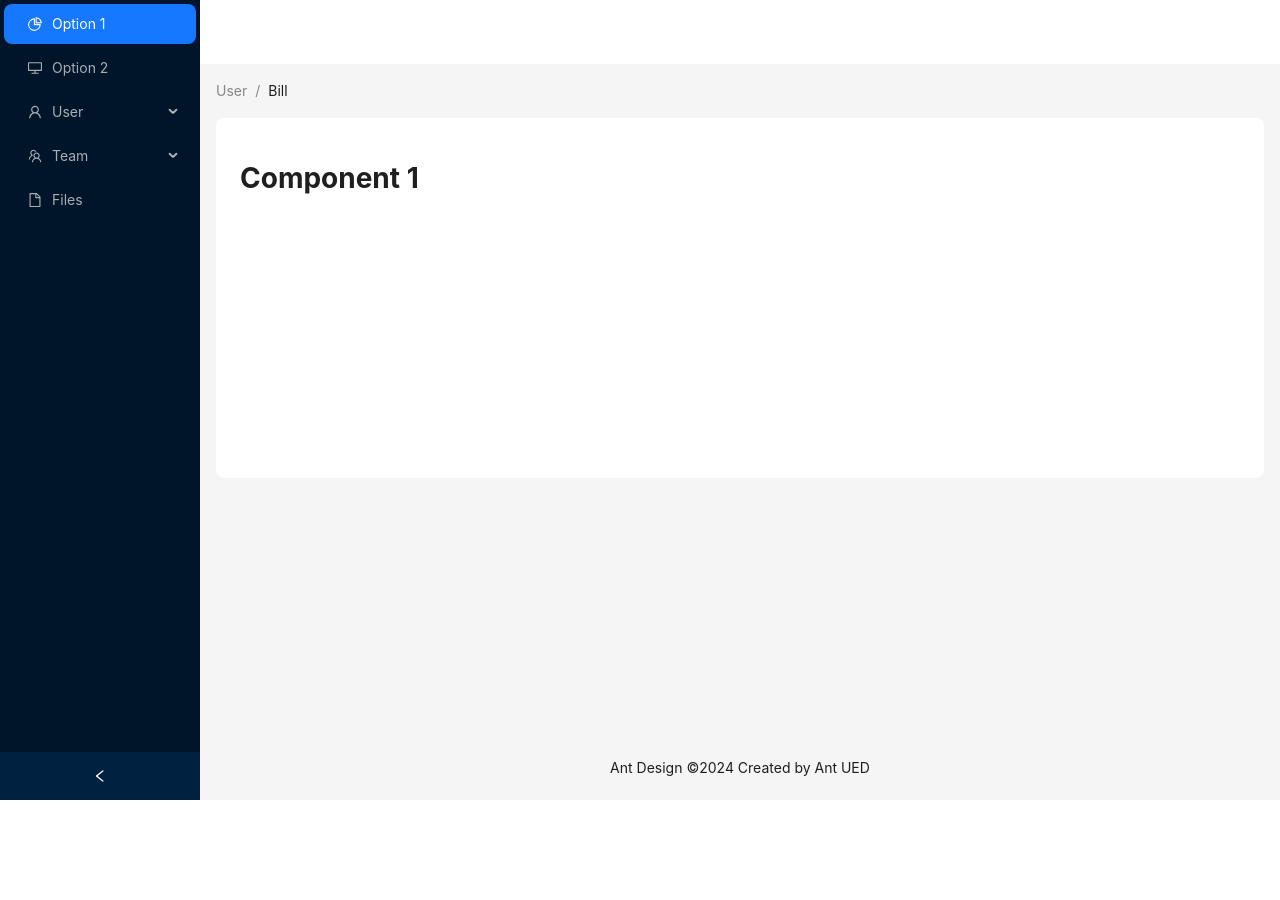
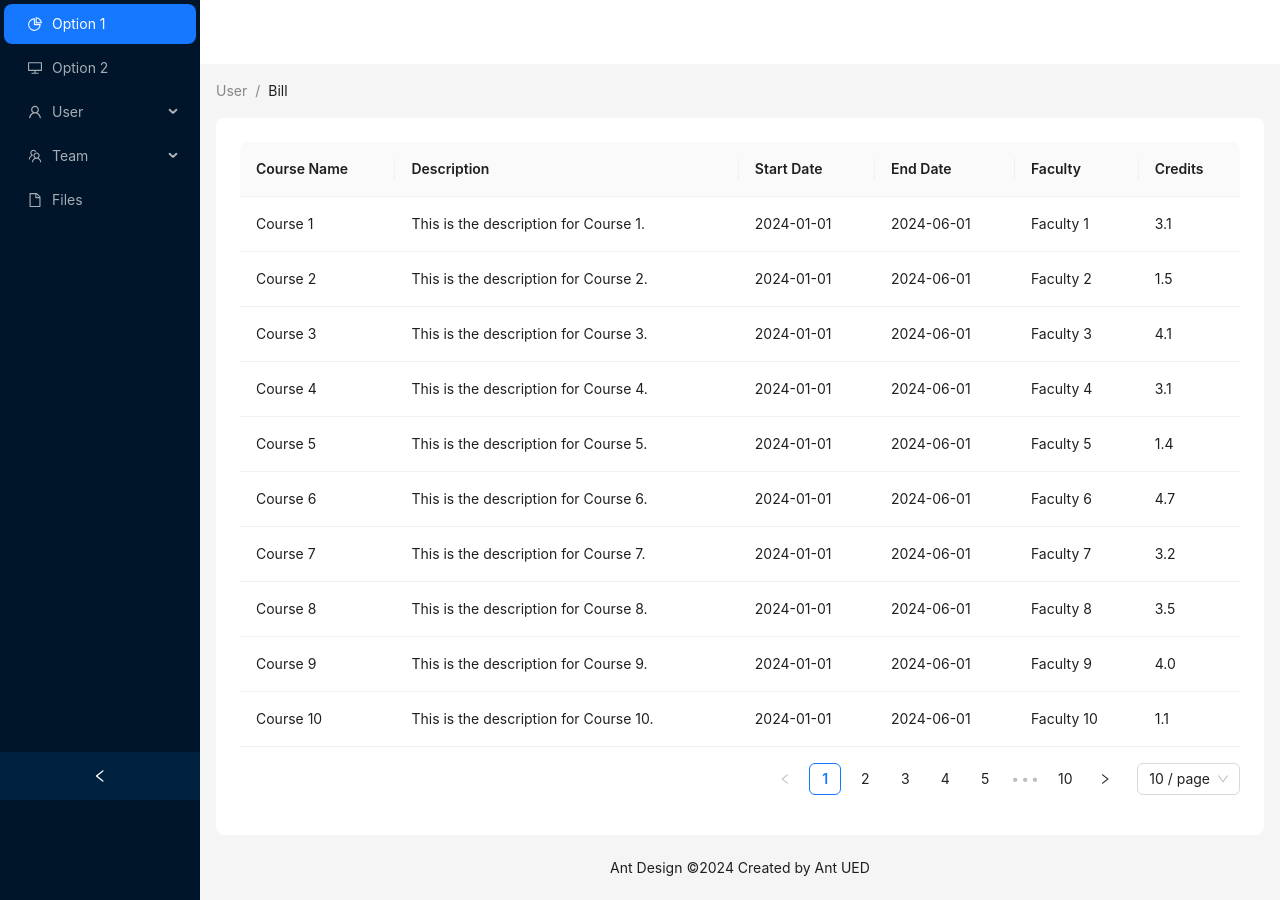
Before and after one commit to zht1014/Stu-Info-Management, a React (Create React App) app: page /home in a window 1280 px wide. Before the commit the page ends 800 px from the top, so only its background shows below. Built offline with nearby package versions, Linux system fonts and the light colour scheme.

Commit message:
add utils and courseView page

```diff
--- a/src/components/Home.js
+++ b/src/components/Home.js
@@ -15,6 +15,7 @@ import {
 import { Layout, Menu, theme, Breadcrumb } from 'antd';
 import { AuthContext } from '../AuthContext';
 import ViewExam from './exam/ViewExam';
+import ViewCourse from './course/ViewCourse';
 
 
 const { Header, Content, Footer, Sider } = Layout;
@@ -30,7 +31,7 @@ function getItem(label, key, icon, component, children) {
 }
 
 const items = [
-  getItem('Option 1', '1', <PieChartOutlined />, () => <h1>Component 1</h1>),
+  getItem('Option 1', '1', <PieChartOutlined />, () => <ViewCourse/>),
   getItem('Option 2', '2', <DesktopOutlined />, () => <ViewExam/>),
   getItem('User', 'sub1', <UserOutlined />, null, [
     getItem('Tom', '3', null, () => <h1>Component sub1-1</h1>),
--- /dev/null
+++ b/src/components/course/ViewCourse.js
@@ -0,0 +1,67 @@
+import React, { useState } from 'react';
+import { Table } from 'antd';
+import courses from '../../data/courseData';
+
+
+const ViewCourse = () => {
+  const [currentPage, setCurrentPage] = useState(1);
+  const [pageSize, setPageSize] = useState(10);
+
+  // 定义表格列的格式
+  const columns = [
+    {
+      title: "Course Name",
+      dataIndex: "courseName",
+      key: "courseName",
+    },
+    {
+      title: "Description",
+      dataIndex: "courseDescription",
+      key: "courseDescription",
+    },
+    {
+      title: "Start Date",
+      dataIndex: "startDate",
+      key: "startDate",
+    },
+    {
+      title: "End Date",
+      dataIndex: "endDate",
+      key: "endDate",
+    },
+    {
+      title: "Faculty",
+      dataIndex: "faculty",
+      key: "faculty",
+    },
+    {
+      title: "Credits",
+      dataIndex: "credits",
+      key: "credits",
+    },
+  ];
+
+  // 处理分页逻辑
+  const paginationConfig = {
+    current: currentPage,
+    pageSize: pageSize,
+    total: courses.length,
+    showSizeChanger: true,
+    onChange: (page, size) => {
+      setCurrentPage(page);
+      setPageSize(size);
+    },
+  };
+
+  return (
+    <div>
+      <Table
+        columns={columns}
+        dataSource={courses}
+        pagination={paginationConfig}
+      />
+    </div>
+  );
+};
+
+export default ViewCourse;
--- /dev/null
+++ b/src/data/courseData.js
@@ -0,0 +1,11 @@
+const courses = Array.from({ length: 100 }, (_, index) => ({
+    key: index,
+    courseName: `Course ${index + 1}`,
+    courseDescription: `This is the description for Course ${index + 1}.`,
+    startDate: `2024-01-01`,
+    endDate: `2024-06-01`,
+    faculty: `Faculty ${index % 10 + 1}`,
+    credits: (Math.random() * 4 + 1).toFixed(1), // 1-5学分
+  }));
+
+  export default courses;
--- /dev/null
+++ b/src/utils/api.js
@@ -0,0 +1,4 @@
+import { get, post, put, del } from '@/utils/request'
+const baseUrl = 'http://localhost:8888'
+
+export const getUserInfo = p => get(baseUrl + '/user')
```
Also changed, not shown: src/utils/request.js (added, +90 -0 lines), 1 other file (tests, documents, lock files or other folders).
